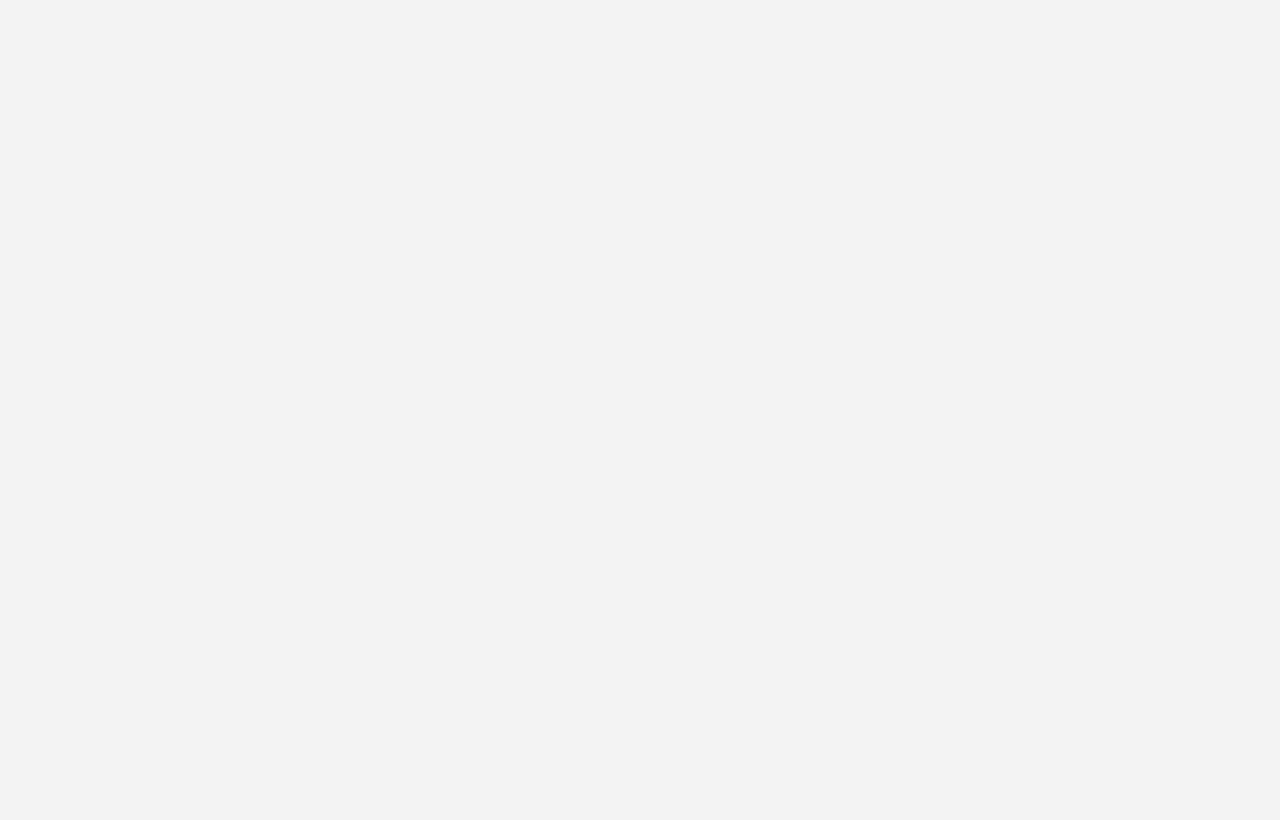
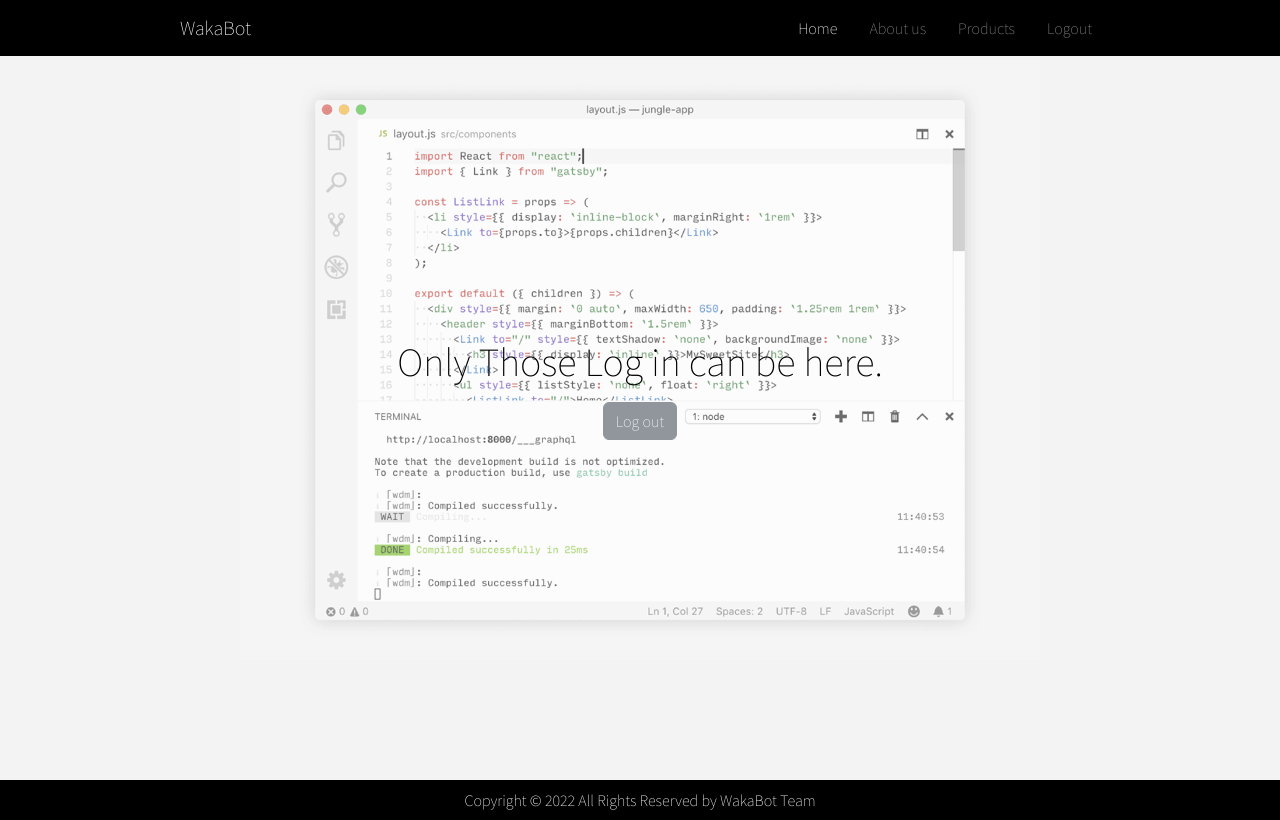
Before and after one commit to earth1429/WaKaBotWebApp, a Vue app: page /feed in a window 1280 px wide. Before the commit this address had no page. Built offline with nearby package versions, Linux system fonts and the light colour scheme; no server answers; sample sign-in values are in the browser's storage.

Commit message:
ADD Authentication

```diff
--- a/src/assets/scss/app.scss
+++ b/src/assets/scss/app.scss
@@ -170,3 +170,7 @@ a {
 .form-right i {
     font-size: 100px;
 }
+
+.pointer {
+    cursor: pointer;
+}
--- /dev/null
+++ b/src/components/FeedPage.vue
@@ -0,0 +1,44 @@
+<script setup>
+import NavbarDefault from "@/components/Navbar/NavbarDefault.vue";
+import FooterDefault from "@/components/Footer/FooterDefault.vue";
+import { onMounted,ref } from "vue";
+import{getAuth,onAuthStateChanged,signOut}from "firebase/auth";
+import router from "@/router";
+const isLoggedIn=ref(false);
+let auth;
+onMounted(()=>{
+    auth=getAuth();
+    onAuthStateChanged(auth,(user)=>{
+        if(user){
+            isLoggedIn.value=true;
+        }else{
+            isLoggedIn.value=false;
+        }
+    });
+});
+const handleSignOut=()=>{
+    signOut(auth).then(()=>{
+        router.push("/home");
+    });
+};
+</script>
+<template>
+    <NavbarDefault />
+    <div class="container">
+        <div class="gif-bg opacity-75"></div>
+        <div class="text-center align-items-center text-on-gif">
+            <div class="row">
+                <div class="col-16">
+                    <h1>Only Those Log in can be here.</h1>
+                </div>
+                <div class="col-16 pt-3">
+                    <a><button @click="handleSignOut" v-if="isLoggedIn" class="btn btn-secondary opacity-75 tz-16px tw-medium">Log out</button></a>
+                </div>
+            </div>
+        </div>
+    </div>
+    <FooterDefault />
+</template>
+<style>
+@import "../assets/scss/app.scss";
+</style>
--- a/src/components/LoginPage.vue
+++ b/src/components/LoginPage.vue
@@ -1,5 +1,23 @@
 <script setup>
 import NavbarDefault from "@/components/Navbar/NavbarDefault.vue";
+import {ref} from "vue";
+import {getAuth,signInWithEmailAndPassword} from "firebase/auth";
+import {useRouter} from "vue-router";
+const username=ref("");
+const password=ref("");
+const router=useRouter()
+const login=async ()=>{
+    const auth=getAuth()
+    await signInWithEmailAndPassword(auth,username.value,password.value)
+    .then((data)=>{
+        console.log("Logined!"+data);
+        // console.log(auth.currentUser)
+        router.push("/feed")
+    }).catch((error)=>{
+        console.log(error.code);
+        alert(error.message);
+    })
+}
 </script>
 <template>
     <NavbarDefault />
@@ -11,12 +29,12 @@ import NavbarDefault from "@/components/Navbar/NavbarDefault.vue";
                     <div class="row">
                         <div class="col-md-7 pe-0">
                             <div class="form-left h-100 py-5 px-5">
-                                <form action="" class="row g-4">
+                                <div action="" class="row g-4">
                                         <div class="col-12">
                                             <label>Username<span class="text-danger">*</span></label>
                                             <div class="input-group">
                                                 <div class="input-group-text"><i class="bi bi-person-fill"></i></div>
-                                                <input type="text" class="form-control" placeholder="Enter Username">
+                                                <input type="text" class="form-control" placeholder="Enter Username" v-model="username">
                                             </div>
                                         </div>
 
@@ -24,7 +42,7 @@ import NavbarDefault from "@/components/Navbar/NavbarDefault.vue";
                                             <label>Password<span class="text-danger">*</span></label>
                                             <div class="input-group">
                                                 <div class="input-group-text"><i class="bi bi-lock-fill"></i></div>
-                                                <input type="text" class="form-control" placeholder="Enter Password">
+                                                <input type="password" class="form-control" placeholder="Enter Password" v-model="password">
                                             </div>
                                         </div>
 
@@ -40,9 +58,9 @@ import NavbarDefault from "@/components/Navbar/NavbarDefault.vue";
                                         </div>
 
                                         <div class="col-12">
-                                            <button type="submit" class="btn bg-black tc-white px-4 float-end mt-4">login</button>
+                                            <button @click="login" type="submit" class="btn bg-black tc-white px-4 float-end mt-4">login</button>
                                         </div>
-                                </form>
+                                    </div>
                             </div>
                         </div>
                         <div class="col-md-5 ps-0 d-none d-md-block">
@@ -55,6 +73,11 @@ import NavbarDefault from "@/components/Navbar/NavbarDefault.vue";
                 </div>
             </div>
         </div>
+        <!-- TEMPORARY -->
+        <h1 class="text-center">Test Authentication</h1>
+        <h2 class="text-center">Username: capstonepro2@gmail.com</h2>
+        <h2 class="text-center">Password: capstonepro2@gmail.com</h2>
+        <!-- TEMPORARY -->
     </div>
 </div>
 </template>
--- a/src/components/Navbar/NavbarDefault.vue
+++ b/src/components/Navbar/NavbarDefault.vue
@@ -1,3 +1,25 @@
+<script setup>
+import { onMounted,ref } from "vue";
+import{getAuth,onAuthStateChanged,signOut}from "firebase/auth";
+import router from "@/router";
+const isLoggedIn=ref(false);
+let auth;
+onMounted(()=>{
+    auth=getAuth();
+    onAuthStateChanged(auth,(user)=>{
+        if(user){
+            isLoggedIn.value=true;
+        }else{
+            isLoggedIn.value=false;
+        }
+    });
+});
+const handleSignOut=()=>{
+    signOut(auth).then(()=>{
+        router.push("/home");
+    });
+};
+</script>
 <template>
     <div>
     <nav class="navbar navbar-expand-lg navbar-dark fixed-top bg-black tc-white ">
@@ -22,7 +44,10 @@
                         <a class="nav-link mx-2" href="/products">Products</a>
                     </li>
                     <li class="nav-item">
-                        <a class="nav-link mx-2" href="/Login">Login</a>
+                        <a v-if="!isLoggedIn" class="nav-link mx-2" href="/Login">Login</a>
+                    </li>
+                    <li class="nav-item">
+                        <a @click="handleSignOut" v-if="isLoggedIn" class="nav-link mx-2 pointer">Logout</a>
                     </li>
                 </ul>
             </div>
--- a/src/main.js
+++ b/src/main.js
@@ -5,6 +5,31 @@ import 'bootstrap/dist/js/bootstrap.js'
 import 'bootstrap-icons/font/bootstrap-icons.css'
 import router from './router';
 
+//**//
+// Import the functions you need from the SDKs you need
+import { initializeApp } from "firebase/app";
+// import { getAnalytics } from "firebase/analytics";
+// TODO: Add SDKs for Firebase products that you want to use
+// https://firebase.google.com/docs/web/setup#available-libraries
+
+// Your web app's Firebase configuration
+// For Firebase JS SDK v7.20.0 and later, measurementId is optional
+const firebaseConfig = {
+  apiKey: "AIzaSyAOZsyilgV6v0VZ56n_7vjf2MdeuMepIo4",
+  authDomain: "wakabotpro.firebaseapp.com",
+  projectId: "wakabotpro",
+  storageBucket: "wakabotpro.appspot.com",
+  messagingSenderId: "537097511792",
+  appId: "1:537097511792:web:9c96087be1fb9b41ada5b5",
+  measurementId: "G-YRVN810FDF"
+};
+
+// Initialize Firebase
+initializeApp(firebaseConfig);
+// const analytics = getAnalytics(app);
+// console.log(analytics)
+//**//
+
 const app = createApp(App);
 app.use(router);
 app.mount('#app');
--- a/src/router/index.js
+++ b/src/router/index.js
@@ -4,7 +4,9 @@ import HomePage from "@/components/HomePage.vue"
 import ProductsPage from "@/components/ProductsPage.vue"
 import WelcomePage from "@/components/WelcomePage.vue"
 import LoginPage from "@/components/LoginPage.vue";
-
+import FeedPage from "@/components/FeedPage.vue";
+import {getAuth,onAuthStateChanged}from "firebase/auth";
+// import {getAuth}from "firebase/auth";
 
 const routes = [
     {
@@ -31,6 +33,14 @@ const routes = [
         path: "/login",
         name: "Login",
         component: LoginPage,
+    },
+    {
+        path: "/feed",
+        name: "Feed",
+        component: FeedPage,
+        meta:{
+            requiresAuth:true,
+        },
     }
 ];
 
@@ -39,4 +49,43 @@ const router = createRouter({
     routes
 });
 
+const getCurrentUser=()=>{
+    return new Promise((resolve,reject)=>{
+        const removeListener=onAuthStateChanged(
+            getAuth(),
+            (user)=>{
+                removeListener();
+                resolve(user);
+            },
+            reject
+        );
+    });
+};
+
+// router.beforeEach((to,from,next)=>{
+//     if(to.matched.some((record)=>record.meta.requiresAuth)){
+//         if(getAuth().currentUser){
+//             next();
+//         }else{
+//             alert("you don't have access.")
+//             next("/")
+//         }
+//     }else{
+//         next();
+//     }
+// });
+
+router.beforeEach(async (to,from,next)=>{
+    if(to.matched.some((record)=>record.meta.requiresAuth)){
+        if(await getCurrentUser()){
+            next();
+        }else{
+            console.log("You don't have access.");
+            next("/");
+        }
+    }else{
+        next();
+    }
+});
+
 export default router;
```
